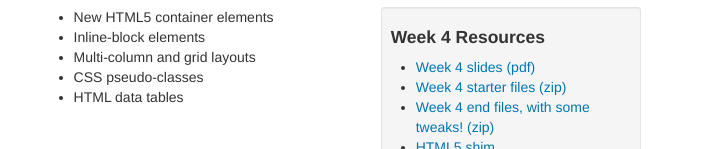
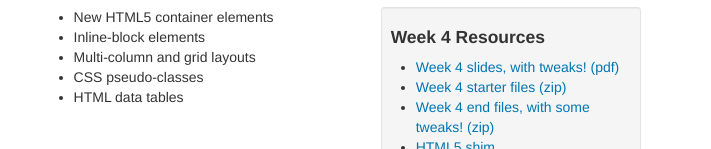
Before and after one commit to dpersing/dpersing.github.io, a plain HTML site: page svc/index.html in a window 1280 px wide. Shown: the part 1549-1698 px from the top of the page, without its empty margins (116-827 px from the left). Drawn offline with nearby package versions, Linux system fonts and the light colour scheme.

Commit message:
moar link text updates

```diff
--- a/svc/index.html
+++ b/svc/index.html
@@ -153,7 +153,7 @@
 					<div class="well well-small span5">
 						<h4>Week 4 Resources</h4>
 						<ul>
-							<li><a href="slides/html-css-class4.pdf">Week 4 slides (pdf)</a></li>
+							<li><a href="slides/html-css-class4.pdf">Week 4 slides, with tweaks! (pdf)</a></li>
 							<li><a href="code/week4start.zip">Week 4 starter files (zip)</a></li>
 							<li><a href="code/week4end.zip">Week 4 end files, with some tweaks! (zip)</a></li>
 							<li><a href="https://code.google.com/p/html5shim/">HTML5 shim</a></li>
```
